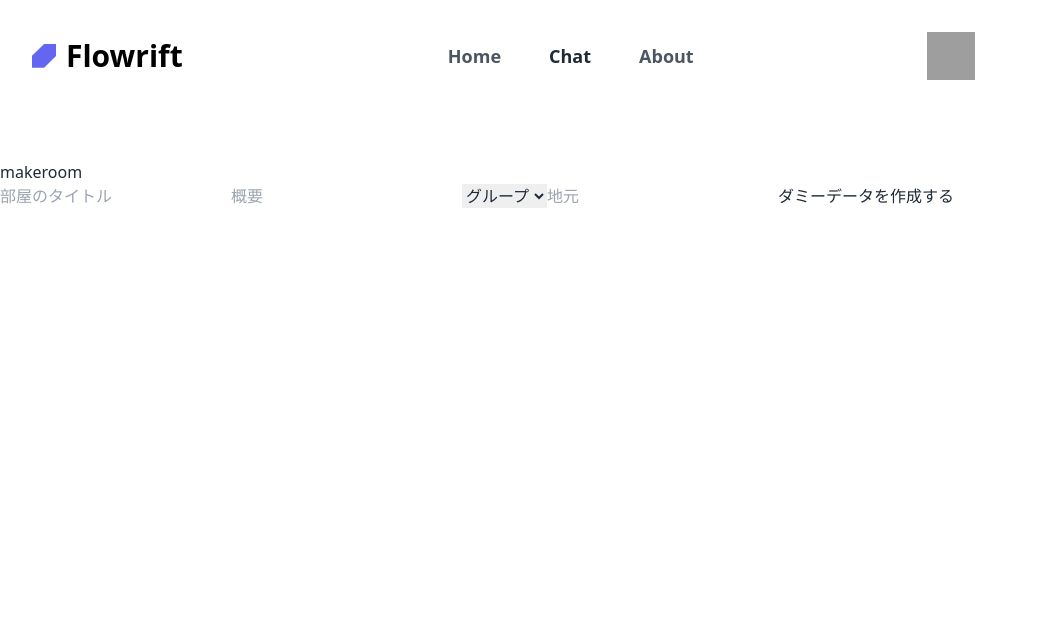
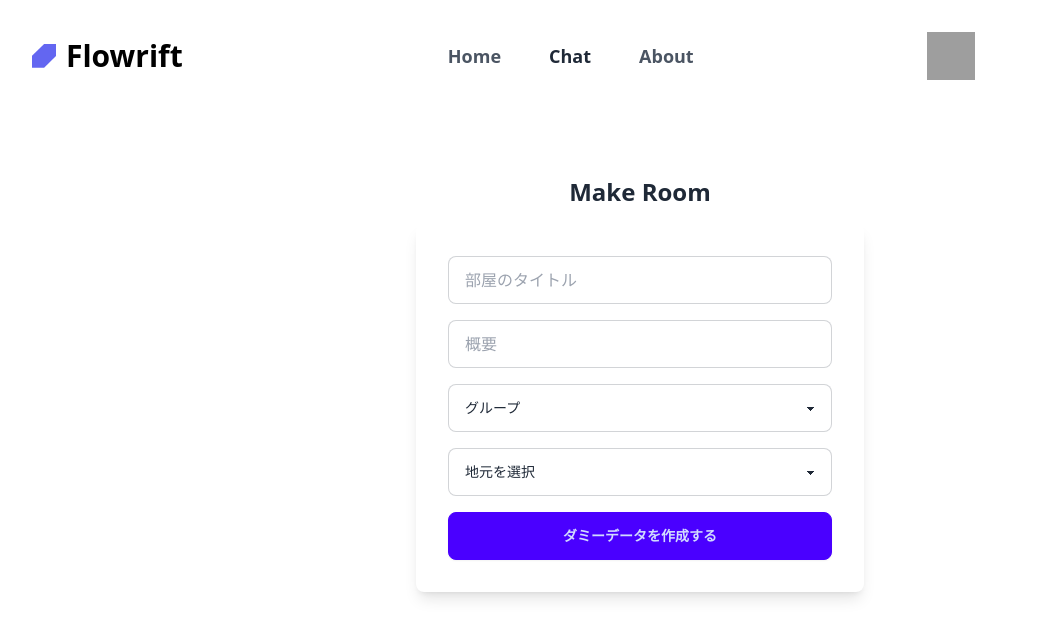
Before and after one commit to iyoshi-rgb/HackSon, a React (Create React App) app: page /makeroom in a window 1280 px wide. Shown: the top 638 px of the page, without its empty margins (0-1038 px from the left). Built offline with nearby package versions, Linux system fonts and the light colour scheme; no server answers; grey boxes are pictures that could not be loaded.

Commit message:
add:突貫工事CSSの追加

```diff
--- a/src/pages/views/makeroom.tsx
+++ b/src/pages/views/makeroom.tsx
@@ -50,34 +50,97 @@ export const Makeroom = () => {
 
   return (
     <>
-      <div>makeroom</div>
-      <form>
+      <div className="text-2xl font-bold text-center my-4">Make Room</div>
+      <form className="max-w-md mx-auto bg-white p-8 rounded-lg shadow-lg">
+        <div className="mb-4">
           <input
             type="text"
             placeholder="部屋のタイトル"
             value={title}
             onChange={(e) => setTitle(e.target.value)}
+            className="input input-bordered w-full"
           />
+        </div>
+        <div className="mb-4">
           <input
             type="text"
             placeholder="概要"
             value={about}
             onChange={(e) => setAbout(e.target.value)}
+            className="input input-bordered w-full"
           />
+        </div>
+        <div className="mb-4">
           <select
             value={chatRoomType}
             onChange={(e) => setChatRoomType(e.target.value)}
+            className="select select-bordered w-full"
           >
             <option value="group">グループ</option>
             <option value="personal">個人</option>
           </select>
-        <input
-          type="text"
-          placeholder="地元"
+        </div>
+        <div className="mb-4">
+          <select
             value={location}
             onChange={(e) => setLocation(e.target.value)}
-        />
-        <button type="button" onClick={handleCreateRoom}>
+            className="select select-bordered w-full"
+          >
+            <option value="">地元を選択</option>
+            <option value="北海道">北海道</option>
+            <option value="青森県">青森県</option>
+            <option value="岩手県">岩手県</option>
+            <option value="宮城県">宮城県</option>
+            <option value="秋田県">秋田県</option>
+            <option value="山形県">山形県</option>
+            <option value="福島県">福島県</option>
+            <option value="茨城県">茨城県</option>
+            <option value="栃木県">栃木県</option>
+            <option value="群馬県">群馬県</option>
+            <option value="埼玉県">埼玉県</option>
+            <option value="千葉県">千葉県</option>
+            <option value="東京都">東京都</option>
+            <option value="神奈川県">神奈川県</option>
+            <option value="新潟県">新潟県</option>
+            <option value="富山県">富山県</option>
+            <option value="石川県">石川県</option>
+            <option value="福井県">福井県</option>
+            <option value="山梨県">山梨県</option>
+            <option value="長野県">長野県</option>
+            <option value="岐阜県">岐阜県</option>
+            <option value="静岡県">静岡県</option>
+            <option value="愛知県">愛知県</option>
+            <option value="三重県">三重県</option>
+            <option value="滋賀県">滋賀県</option>
+            <option value="京都府">京都府</option>
+            <option value="大阪府">大阪府</option>
+            <option value="兵庫県">兵庫県</option>
+            <option value="奈良県">奈良県</option>
+            <option value="和歌山県">和歌山県</option>
+            <option value="鳥取県">鳥取県</option>
+            <option value="島根県">島根県</option>
+            <option value="岡山県">岡山県</option>
+            <option value="広島県">広島県</option>
+            <option value="山口県">山口県</option>
+            <option value="徳島県">徳島県</option>
+            <option value="香川県">香川県</option>
+            <option value="愛媛県">愛媛県</option>
+            <option value="高知県">高知県</option>
+            <option value="福岡県">福岡県</option>
+            <option value="佐賀県">佐賀県</option>
+            <option value="長崎県">長崎県</option>
+            <option value="熊本県">熊本県</option>
+            <option value="大分県">大分県</option>
+            <option value="宮崎県">宮崎県</option>
+            <option value="鹿児島県">鹿児島県</option>
+            <option value="沖縄県">沖縄県</option>
+          </select>
+        </div>
+        <button
+          type="button"
+          onClick={handleCreateRoom}
+          className="btn btn-primary w-full"
+        >
           ダミーデータを作成する
         </button>
       </form>
```
Also changed, not shown: 1 other file (tests, documents, lock files or other folders). Lines whose indentation alone changed are shown as unchanged.
